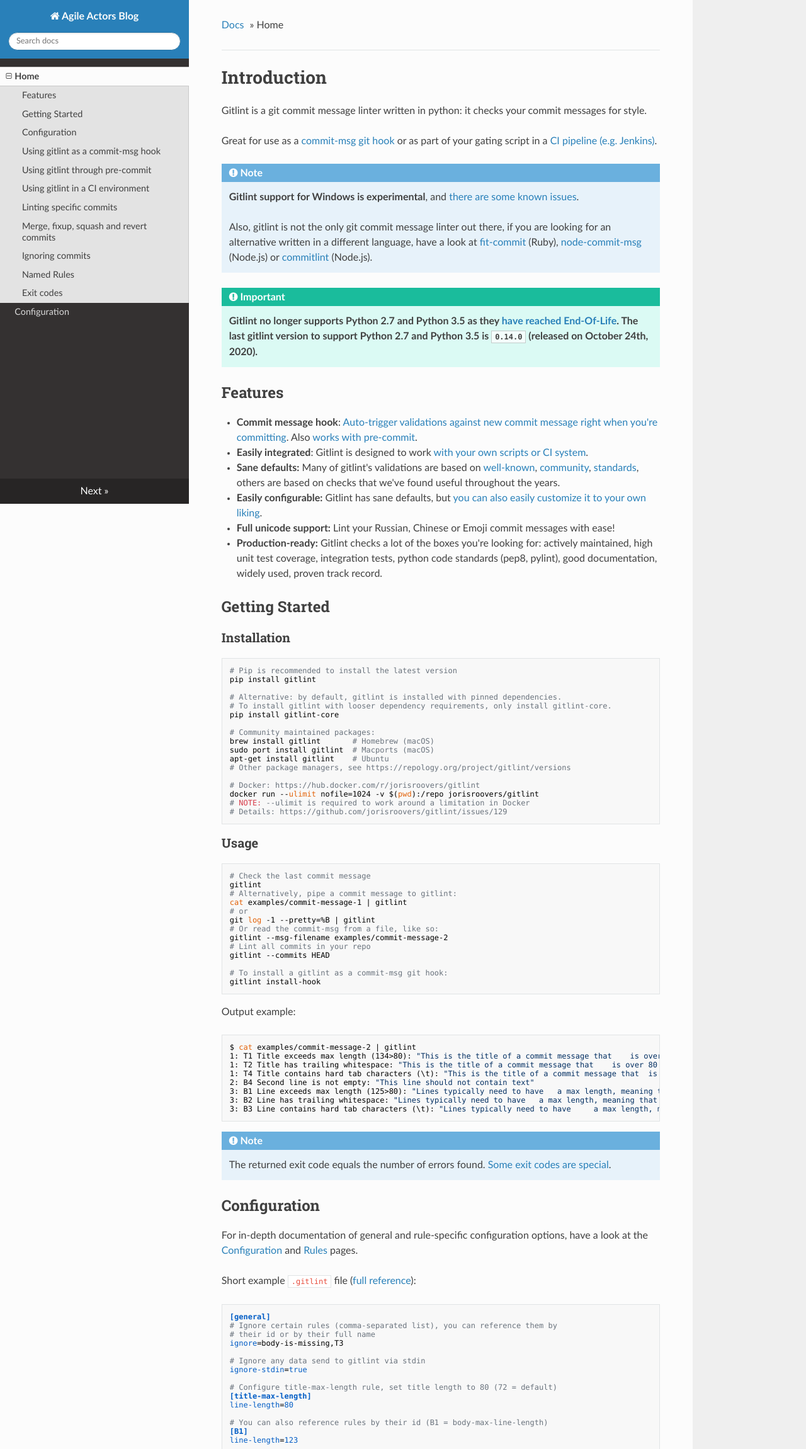
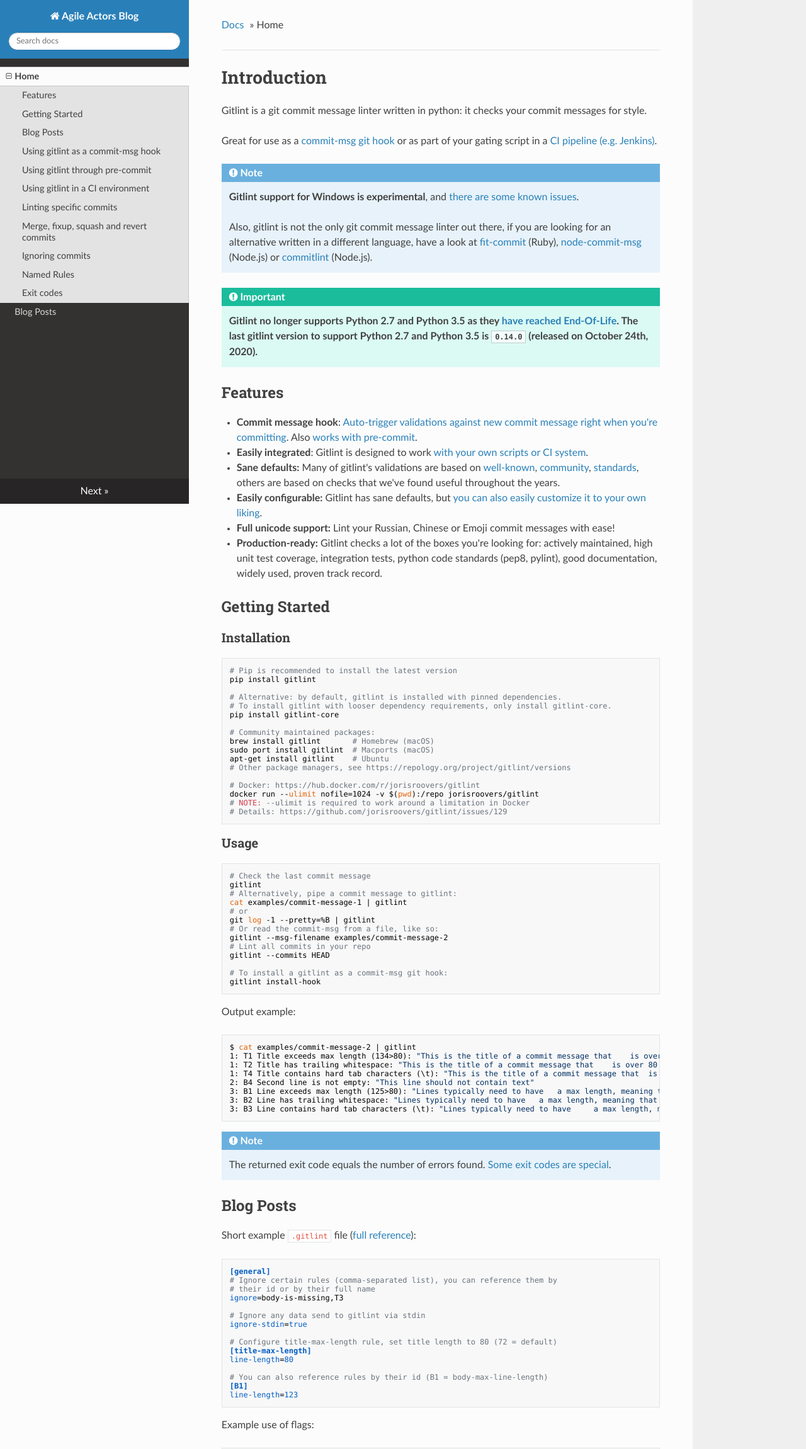
Before and after one commit to sgkiokas/blogging, a plain HTML site: page index.html in a window 1280 px wide. Shown: the top 2301 px of the page at 63% size. Drawn offline with nearby package versions, Linux system fonts and the light colour scheme.

Commit message:
Add referenes for blog

```diff
--- a/index.html
+++ b/index.html
@@ -48,7 +48,7 @@
                            <ul class="current">
                               <li class="toctree-l2"><a class="reference internal" href="#features">Features</a></li>
                               <li class="toctree-l2"><a class="reference internal" href="#getting-started">Getting Started</a></li>
-                              <li class="toctree-l2"><a class="reference internal" href="#configuration">Configuration</a></li>
+                              <li class="toctree-l2"><a class="reference internal" href="#blog-posts">Blog Posts</a></li>
                               <li class="toctree-l2"><a class="reference internal" href="#using-gitlint-as-a-commit-msg-hook">Using gitlint as a commit-msg hook</a></li>
                               <li class="toctree-l2"><a class="reference internal" href="#using-gitlint-through-pre-commit">Using gitlint through pre-commit</a></li>
                               <li class="toctree-l2"><a class="reference internal" href="#using-gitlint-in-a-ci-environment">Using gitlint in a CI environment</a></li>
@@ -61,7 +61,7 @@
                         </li>
                      </ul>
                      <ul>
-                        <li class="toctree-l1"><a class="reference internal" href="configuration/">Configuration</a></li>
+                        <li class="toctree-l1"><a class="reference internal" href="blog-posts/">Blog Posts</a></li>
                      </ul>
                   </div>
                </div>
@@ -165,9 +165,8 @@
                               <p class="admonition-title">Note</p>
                               <p>The returned exit code equals the number of errors found. <a href=".#exit-codes">Some exit codes are special</a>.</p>
                            </div>
-                           <h2 id="configuration">Configuration</h2>
-                           <p>For in-depth documentation of general and rule-specific configuration options, have a look at the <a href="configuration/">Configuration</a> and <a href="rules/">Rules</a> pages.</p>
-                           <p>Short example <code>.gitlint</code> file (<a href="configuration/">full reference</a>):</p>
+                           <h2 id="blog-posts">Blog Posts</h2>
+                           <p>Short example <code>.gitlint</code> file (<a href="blog-posts/">full reference</a>):</p>
                            <pre><code class="language-ini">[general]
 # Ignore certain rules (comma-separated list), you can reference them by
 # their id or by their full name
--- a/sitemap.xml
+++ b/sitemap.xml
@@ -6,7 +6,7 @@
          <changefreq>daily</changefreq>
     </url>
     <url>
-         <loc>http://jorisroovers.github.io/gitlint/configuration/</loc>
+         <loc>http://jorisroovers.github.io/gitlint/blog-posts/</loc>
          <lastmod>2021-11-28</lastmod>
          <changefreq>daily</changefreq>
     </url>
```
Also changed, not shown: 404.html (+1 -1 lines), search.html (+1 -1 lines).
